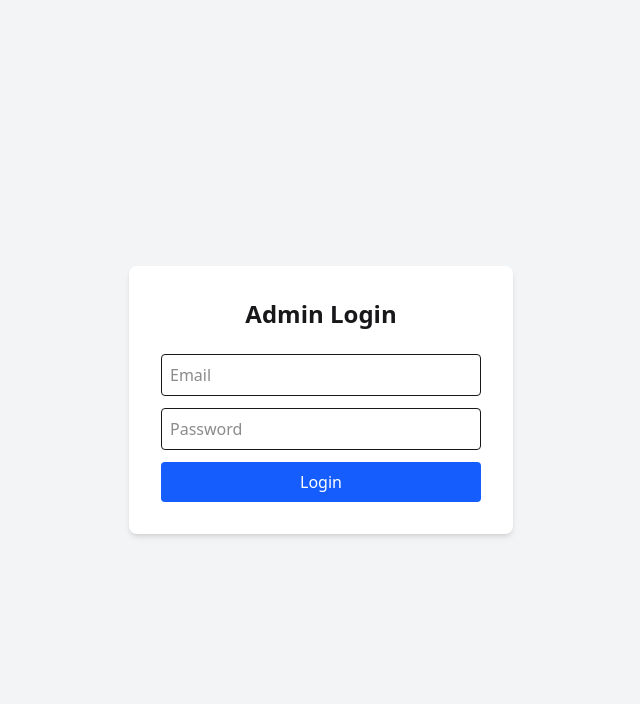
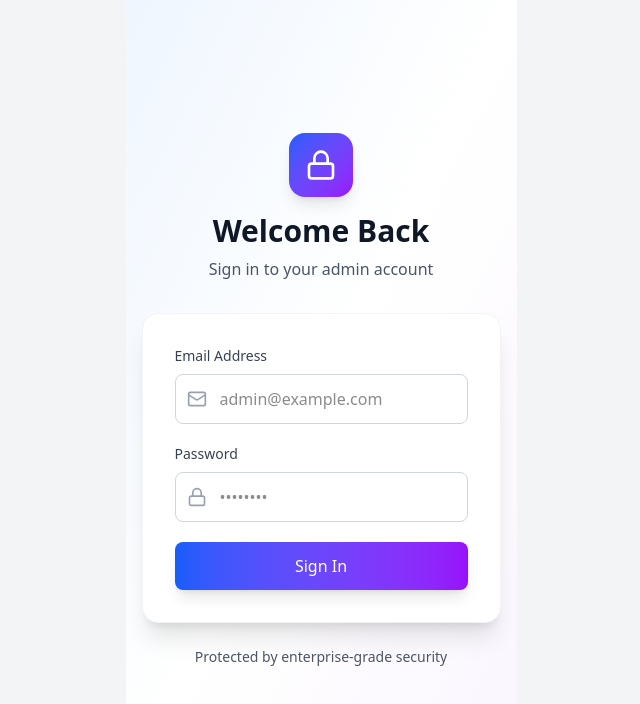
Before and after one commit to aditlfp/admin-porto-dashboard, a React (Vite) app: page /login in a window 1280 px wide. Shown: the top 704 px of the page, without its empty margins (319-959 px from the left). Built offline with nearby package versions, Linux system fonts and the light colour scheme; no server answers.

Commit message:
feat: new login page feat: fix redirect page bugs: logout logic

```diff
--- a/src/App.jsx
+++ b/src/App.jsx
@@ -24,7 +24,7 @@ const ProtectedLayout = () => {
   return (
     <div className="flex">
       <Sidebar />
-      <div className="ml-64 w-full bg-gray-50 min-h-screen p-4">
+      <div className="md:ml-64 w-full bg-gray-50 min-h-screen p-4">
         <Outlet />
       </div>
     </div>
--- a/src/api/auth.js
+++ b/src/api/auth.js
@@ -16,8 +16,11 @@ export const login = async (credentials) => {
   return { user, token };
 };
 
-
-export const logout = () => {
-  localStorage.removeItem("token");
-  window.location.href = "/login";
-};
+export const logout = async (user) => {
+  try {
+    await axiosClient.post("/api/logout", user); // no need to send token — interceptor adds it
+  } catch (e) {
+    console.warn("Logout API failed", e);
+  } finally {
+    localStorage.removeItem("token");
+  }};
--- a/src/api/axiosClient.js
+++ b/src/api/axiosClient.js
@@ -2,6 +2,7 @@ import axios from "axios";
 
 const axiosClient = axios.create({
   baseURL: `${import.meta.env.VITE_API_BASE_URL}`,
+  withCredentials: true,
 });
 
 // Attach token to every request
--- a/src/pages/Login.jsx
+++ b/src/pages/Login.jsx
@@ -1,4 +1,5 @@
 import { useState } from "react";
+import { Lock, Mail, AlertCircle } from "lucide-react";
 import { login as loginRequest } from "../api/auth";
 import { useAuth } from "../context/AuthContext";
 import {
@@ -9,11 +10,12 @@ export default function Login() {
   const [email, setEmail] = useState("");
   const [password, setPassword] = useState("");
   const [error, setError] = useState("");
+  const [isLoading, setIsLoading] = useState(false);
   const { login } = useAuth();
 
-  const handleSubmit = async (e) => {
-    e.preventDefault();
+  const handleSubmit = async () => {
     setError("");
+    setIsLoading(true);
 
     try {
       const { user, token } = await loginRequest({ email, password });
@@ -21,37 +23,117 @@ export default function Login() {
       if (token) return <Navigate to="/dashboard" />;
     } catch (err) {
       console.error(err);
-      setError("Invalid credentials");
+      setError("Invalid email or password. Please try again.");
+    } finally {
+      setIsLoading(false);
+    }
+  };
+
+  const handleKeyPress = (e) => {
+    if (e.key === 'Enter') {
+      handleSubmit();
     }
   };
 
   return (
-    <div className="flex flex-col items-center justify-center h-screen">
-      <div className="bg-white shadow-md rounded-lg p-8 w-96">
-        <h2 className="text-2xl font-bold mb-6 text-center">Admin Login</h2>
-        {error && <p className="text-red-500 text-center mb-3">{error}</p>}
-        <form onSubmit={handleSubmit}>
+    <div className="flex flex-col items-center justify-center min-h-screen bg-gradient-to-br from-blue-50 via-white to-purple-50 px-4">
+      <div className="w-full max-w-md">
+        {/* Logo/Brand Section */}
+        <div className="text-center mb-8">
+          <div className="inline-flex items-center justify-center w-16 h-16 bg-gradient-to-br from-blue-600 to-purple-600 rounded-2xl mb-4 shadow-lg">
+            <Lock className="w-8 h-8 text-white" />
+          </div>
+          <h1 className="text-3xl font-bold text-gray-900">Welcome Back</h1>
+          <p className="text-gray-600 mt-2">Sign in to your admin account</p>
+        </div>
+
+        {/* Login Card */}
+        <div className="bg-white shadow-xl rounded-2xl p-8 border border-gray-100">
+          {error && (
+            <div className="mb-6 p-4 bg-red-50 border border-red-200 rounded-lg flex items-start gap-3">
+              <AlertCircle className="w-5 h-5 text-red-600 flex-shrink-0 mt-0.5" />
+              <p className="text-red-700 text-sm">{error}</p>
+            </div>
+          )}
+
+          <div className="space-y-5">
+            {/* Email Input */}
+            <div>
+              <label htmlFor="email" className="block text-sm font-medium text-gray-700 mb-2">
+                Email Address
+              </label>
+              <div className="relative">
+                <Mail className="absolute left-3 top-1/2 transform -translate-y-1/2 w-5 h-5 text-gray-400" />
                 <input
+                  id="email"
                   type="email"
                   value={email}
                   onChange={(e) => setEmail(e.target.value)}
-            placeholder="Email"
-            className="w-full border p-2 rounded mb-3"
+                  onKeyPress={handleKeyPress}
+                  placeholder="admin@example.com"
+                  required
+                  className="w-full pl-11 pr-4 py-3 border border-gray-300 rounded-lg focus:ring-2 focus:ring-blue-500 focus:border-transparent transition-all outline-none"
                 />
+              </div>
+            </div>
+
+            {/* Password Input */}
+            <div>
+              <label htmlFor="password" className="block text-sm font-medium text-gray-700 mb-2">
+                Password
+              </label>
+              <div className="relative">
+                <Lock className="absolute left-3 top-1/2 transform -translate-y-1/2 w-5 h-5 text-gray-400" />
                 <input
+                  id="password"
                   type="password"
                   value={password}
                   onChange={(e) => setPassword(e.target.value)}
-            placeholder="Password"
-            className="w-full border p-2 rounded mb-3"
+                  onKeyPress={handleKeyPress}
+                  placeholder="••••••••"
+                  required
+                  className="w-full pl-11 pr-4 py-3 border border-gray-300 rounded-lg focus:ring-2 focus:ring-blue-500 focus:border-transparent transition-all outline-none"
                 />
+              </div>
+            </div>
+
+            {/* Submit Button */}
             <button
-            type="submit"
-            className="w-full bg-blue-600 text-white p-2 rounded"
+              onClick={handleSubmit}
+              disabled={isLoading}
+              className="w-full bg-gradient-to-r from-blue-600 to-purple-600 text-white py-3 rounded-lg font-medium shadow-lg hover:shadow-xl transform hover:-translate-y-0.5 transition-all duration-200 disabled:opacity-50 disabled:cursor-not-allowed disabled:transform-none"
             >
-            Login
+              {isLoading ? (
+                <span className="flex items-center justify-center gap-2">
+                  <svg className="animate-spin h-5 w-5" viewBox="0 0 24 24">
+                    <circle
+                      className="opacity-25"
+                      cx="12"
+                      cy="12"
+                      r="10"
+                      stroke="currentColor"
+                      strokeWidth="4"
+                      fill="none"
+                    />
+                    <path
+                      className="opacity-75"
+                      fill="currentColor"
+                      d="M4 12a8 8 0 018-8V0C5.373 0 0 5.373 0 12h4zm2 5.291A7.962 7.962 0 014 12H0c0 3.042 1.135 5.824 3 7.938l3-2.647z"
+                    />
+                  </svg>
+                  Signing In...
+                </span>
+              ) : (
+                "Sign In"
+              )}
             </button>
-        </form>
+          </div>
+        </div>
+
+        {/* Footer */}
+        <p className="text-center text-sm text-gray-600 mt-6">
+          Protected by enterprise-grade security
+        </p>
       </div>
     </div>
   );
--- a/src/pages/certificates/CertificatesView.jsx
+++ b/src/pages/certificates/CertificatesView.jsx
@@ -100,8 +100,8 @@ export default function CertificatesView({
 
       {/* Create/Edit Modal */}
       {modalOpen && (
-        <div className="fixed inset-0 bg-black bg-opacity-50 flex items-center justify-center z-50 p-4">
-          <div className="bg-white rounded-2xl shadow-2xl w-full max-w-md transform transition-all">
+        <div className={`fixed inset-0 backdrop-blur-md flex items-center justify-center z-50 p-4`}>
+          <div className="bg-white rounded-2xl shadow-2xl border-2 border-gray-200 w-full max-w-md transform transition-all">
             <div className="flex items-center justify-between p-6 border-b border-slate-200">
               <h2 className="text-xl font-bold text-slate-800">
                 {modalMode === "create" ? "Upload Certificate" : "Update Certificate"}
--- a/src/pages/projects/ProjectsView.jsx
+++ b/src/pages/projects/ProjectsView.jsx
@@ -114,8 +114,8 @@ export default function ProjectsView({
 
        {/* Create/Edit Modal */}
       {modalOpen && (
-        <div className="fixed inset-0 bg-black bg-opacity-50 flex items-center justify-center z-50 p-4 overflow-y-auto">
-          <div className="bg-white rounded-2xl shadow-2xl w-full max-w-2xl transform transition-all my-8">
+        <div className="fixed inset-0 backdrop-blur-md flex items-center justify-center z-50 p-4 overflow-y-auto">
+          <div className="bg-white rounded-2xl border-2 border-gray-200 shadow-2xl w-full max-w-2xl transform transition-all my-8">
             <div className="flex items-center justify-between p-6 border-b border-slate-200">
               <h2 className="text-xl font-bold text-slate-800">
                 {modalMode === "create" ? "Create Project" : "Edit Project"}
```
Also changed, not shown: src/components/Sidebar.jsx (+14 -9 lines). Lines whose indentation alone changed are shown as unchanged.
